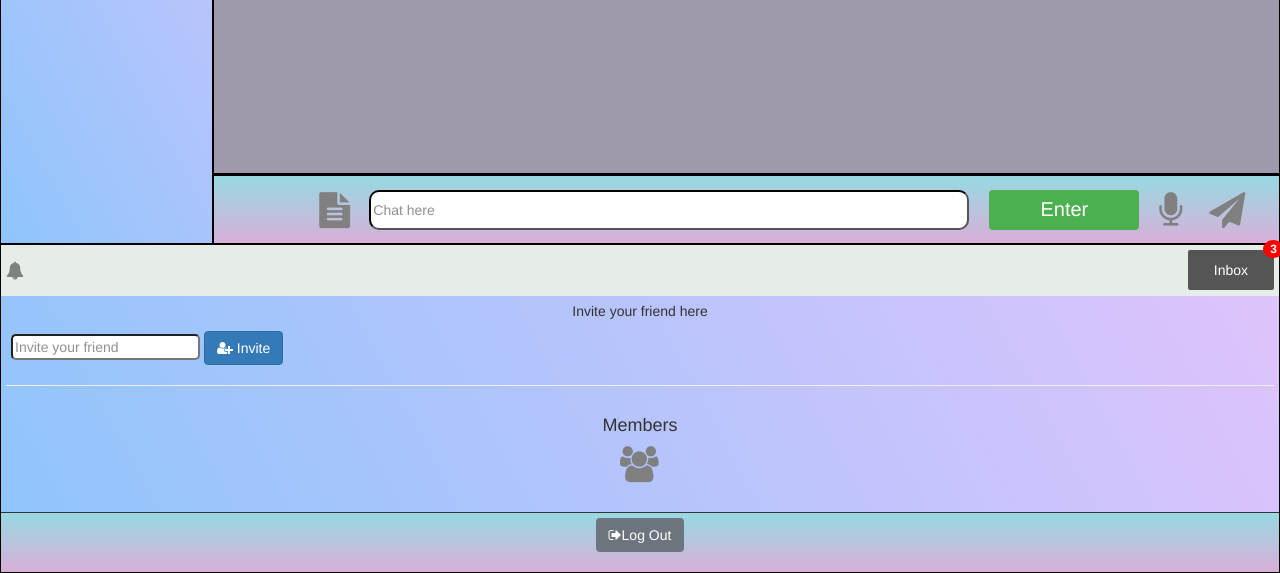
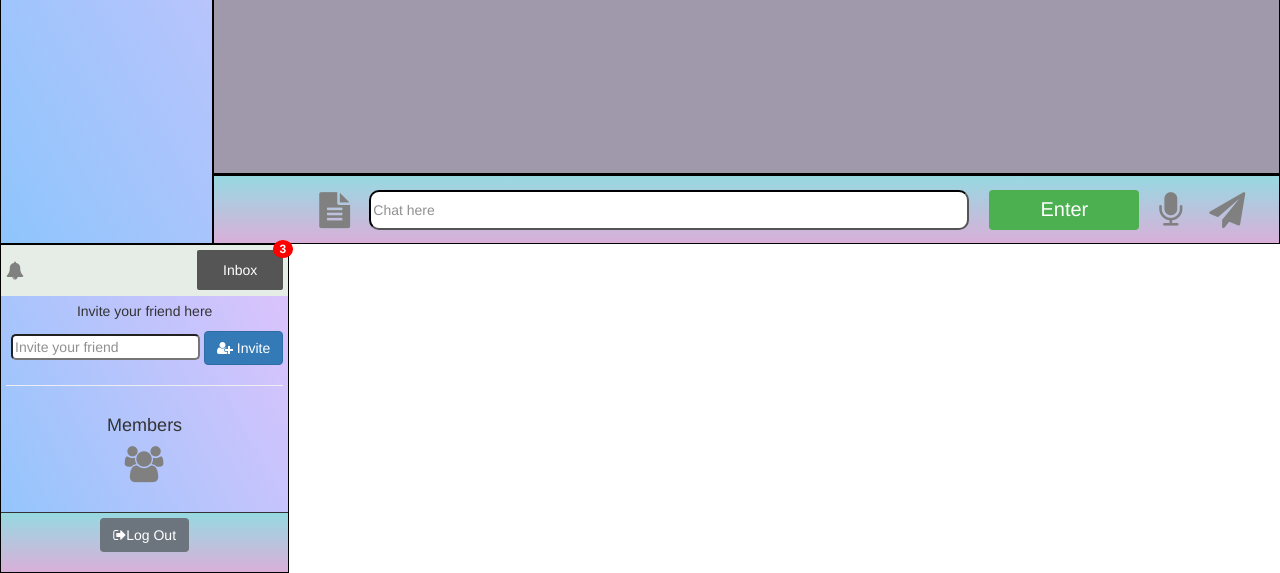
Before and after one commit to tu-vu/Chatroom, a Flask app: page /dashboard in a window 1280 px wide. Shown: the part 660-1233 px from the top of the page. Run offline with Flask 2, Linux system fonts and the light colour scheme; the visitor is signed in with stand-in values (Sample User, id 1); data that the repository does not hold is empty; some libraries are stand-ins or nearby versions.

Commit message:
"Changes"

```diff
--- a/Chatroom/templates/dashboard.html
+++ b/Chatroom/templates/dashboard.html
@@ -16,7 +16,7 @@
     <div class="row header">
     </div>
     <div class="row d-flex flex-row main">
-         <div class="p-2 flex-fill col-2 section" style="background-color: #8EC5FC;
+         <div class="p-2 col-2 section" style="background-color: #8EC5FC;
                     background-image: linear-gradient(62deg, #8EC5FC 0%, #E0C3FC 100%);" id="left">
                     <div class="channelsetting d-flex flex-row">
                           <i class="fa fa-home flex-fill w3-large"></i>
@@ -64,7 +64,7 @@
                      </div>
                   </div>
 
-                  <div class="flex-fill d-flex flex-column section" style="background-color: #8EC5FC;
+                  <div class="d-flex flex-column section" style="background-color: #8EC5FC;
                       background-image: linear-gradient(62deg, #8EC5FC 0%, #E0C3FC 100%);" id="right">
                      <div class="p-2 d-flex flex-row" style="background-color: #e5ede6">
                         <i class="fa fa-bell w3-large flex-fill" style="width: 50px;"></i>
--- a/Chatroom/templates/layout.html
+++ b/Chatroom/templates/layout.html
@@ -4,7 +4,7 @@
         <!-- Required meta tags -->
         <meta charset="utf-8">
         <meta http-equiv="X-UA-Compatible" content="IE=edge">  <!-- New Changes -->
-        <meta name="viewport" content="width=device-width, initial-scale=1, shrink-to-fit=no">
+        <meta name="viewport" content="width=device-width, initial-scale=1">
         <link rel="stylesheet" href="https://stackpath.bootstrapcdn.com/bootstrap/4.5.0/css/bootstrap.min.css" integrity="sha384-9aIt2nRpC12Uk9gS9baDl411NQApFmC26EwAOH8WgZl5MYYxFfc+NcPb1dKGj7Sk" crossorigin="anonymous">
         <script type="text/javascript" src="https://cdnjs.cloudflare.com/ajax/libs/socket.io/2.3.0/socket.io.js"></script>
         <script src="https://ajax.googleapis.com/ajax/libs/jquery/3.5.1/jquery.min.js"></script>
```
